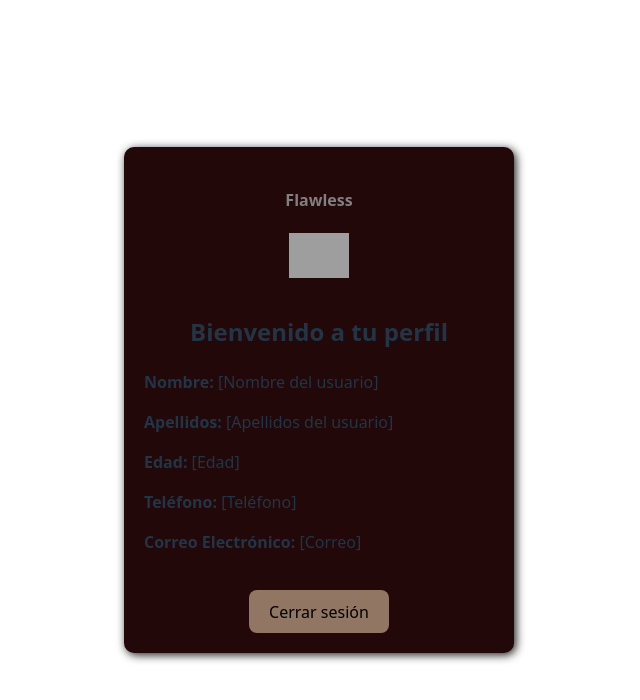
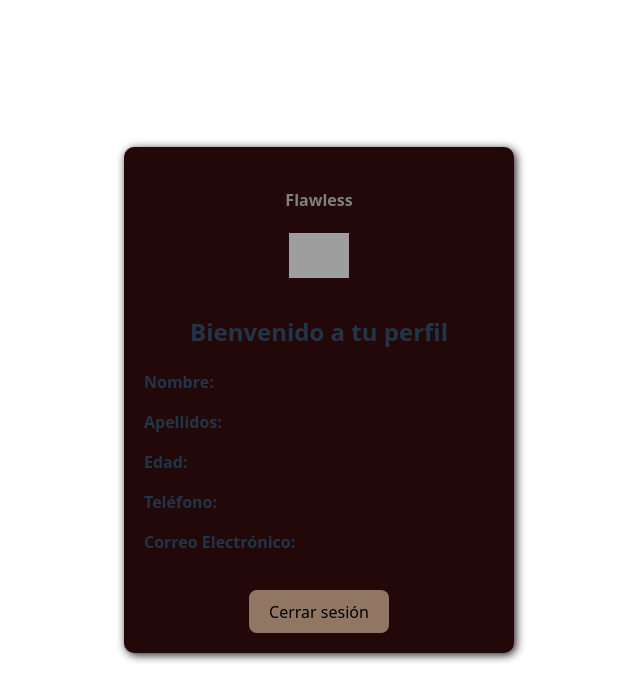
Before and after one commit to philarvz/register-login-yup-flawless, a React (Vite) app: page /data in a window 1280 px wide. Shown: the top 700 px of the page, without its empty margins (321-961 px from the left). Built offline with nearby package versions, Linux system fonts and the light colour scheme; grey boxes are pictures that could not be loaded.

Commit message:
[ADD] Login Function

```diff
--- a/src/modules/formRegistro/screens/FormRegistro.jsx
+++ b/src/modules/formRegistro/screens/FormRegistro.jsx
@@ -1,4 +1,4 @@
-import React,{useState} from 'react'
+import React from 'react'
 import '../../../../src/index.css'
 import { useForm } from 'react-hook-form'
 import * as yup from 'yup'
@@ -21,12 +21,12 @@ export default function FormRegistro() {
     resolver: yupResolver(schema)
   });
 
-  function onSubmit(data){
-    navigate('/login'), {
-      state: { email : data?.email, password: data?.password }
-    }
-
-  }
+  function onSubmit(data) {
+    console.log(data);
+    navigate('/login', {
+      state: { email: data.email, password: data.password, name: data.name, lastname: data.lastname, age: data.age, phoneNumber: data.phoneNumber }
+    });
+}
 
   return (
     <>
--- a/src/modules/login/screens/Login.jsx
+++ b/src/modules/login/screens/Login.jsx
@@ -1,9 +1,29 @@
-import React from "react";
+import React, { useState } from "react";
+import { useLocation } from "react-router-dom";
 import "../../../../src/index.css";
+import { useForm } from "react-hook-form";
+import { useNavigate } from "react-router-dom";
 
 export default function Login() {
+  const navigate = useNavigate();
+  const location = useLocation();
+  const { email, password, name, lastname, age, phoneNumber } = location.state || {};
+
+  const [loginError, setLoginError] = useState("");
+
+  const onSubmit = (data) => {
+    if (data.email === email && data.password === password) {
+      navigate("/data", {
+        state: { email, name, lastname, age, phoneNumber },
+      });
+    } else {
+      setLoginError("Correo o contraseña incorrectos");
+    }
+  };
+
+  const { register, handleSubmit, formState: { errors } } = useForm();
+
   return (
-    <>
     <div className="container">
       <h4 style={{ color: "gray" }}>
         <span>Flawless</span>
@@ -13,14 +33,26 @@ export default function Login() {
         alt="flawless"
         style={{ width: 60, marginBottom: 10 }}
       />
-        <form>
+      <form onSubmit={handleSubmit(onSubmit)}>
+        {loginError && <p>{loginError}</p>}
+
         <label>Correo Electrónico:</label>
-          <input className="input" type="email" placeholder="Correo electrónico" />
-          <p>error...</p>
+        <input
+          className="input"
+          type="email"
+          placeholder="Correo electrónico"
+          {...register("email", { required: "Correo electrónico es requerido" })}
+        />
+        {errors.email && <p>{errors.email.message}</p>}
 
         <label>Contraseña:</label>
-          <input className="input" type="password" placeholder="Contraseña" />
-          <p>error...</p>
+        <input
+          className="input"
+          type="password"
+          placeholder="Contraseña"
+          {...register("password", { required: "Contraseña es requerida" })}
+        />
+        {errors.password && <p>{errors.password.message}</p>}
 
         <input
           className="input"
@@ -31,12 +63,11 @@ export default function Login() {
 
         <p>
           ¿No tienes una cuenta?{" "}
-            <a href="#" style={{ color: "rgb(144, 118, 99)", textDecoration: "none" }}>
+          <a href="#" style={{ color: "rgb(144, 118, 99)", textDecoration: "none" }} onClick={() => navigate("/")}>
             Regístrate aquí
           </a>
         </p>
       </form>
     </div>
-    </>
   );
 }
--- a/src/modules/showData/screens/Data.jsx
+++ b/src/modules/showData/screens/Data.jsx
@@ -1,7 +1,12 @@
 import React from "react";
+import { useLocation, useNavigate } from "react-router-dom";
 import "../../../../src/index.css";
 
 export default function Data() {
+  const navigate = useNavigate();
+  const location = useLocation();
+  const { email, name, lastname, age, phoneNumber } = location.state || {};
+
   return (
     <div className="container">
       <h4 style={{ color: "gray" }}>
@@ -15,16 +20,17 @@ export default function Data() {
       <h2 style={{ marginBottom: 20 }}>Bienvenido a tu perfil</h2>
 
       <div style={{ textAlign: "left" }}>
-        <p><strong>Nombre:</strong> [Nombre del usuario]</p>
-        <p><strong>Apellidos:</strong> [Apellidos del usuario]</p>
-        <p><strong>Edad:</strong> [Edad]</p>
-        <p><strong>Teléfono:</strong> [Teléfono]</p>
-        <p><strong>Correo Electrónico:</strong> [Correo]</p>
+        <p><strong>Nombre:</strong> {name}</p>
+        <p><strong>Apellidos:</strong> {lastname}</p>
+        <p><strong>Edad:</strong> {age}</p>
+        <p><strong>Teléfono:</strong> {phoneNumber}</p>
+        <p><strong>Correo Electrónico:</strong> {email}</p>
       </div>
 
       <button
         className="input"
         style={{ backgroundColor: "rgb(144, 118, 99)", marginTop: 20 }}
+        onClick={() => navigate("/")}
       >
         Cerrar sesión
       </button>
```
Lines whose indentation alone changed are shown as unchanged.
